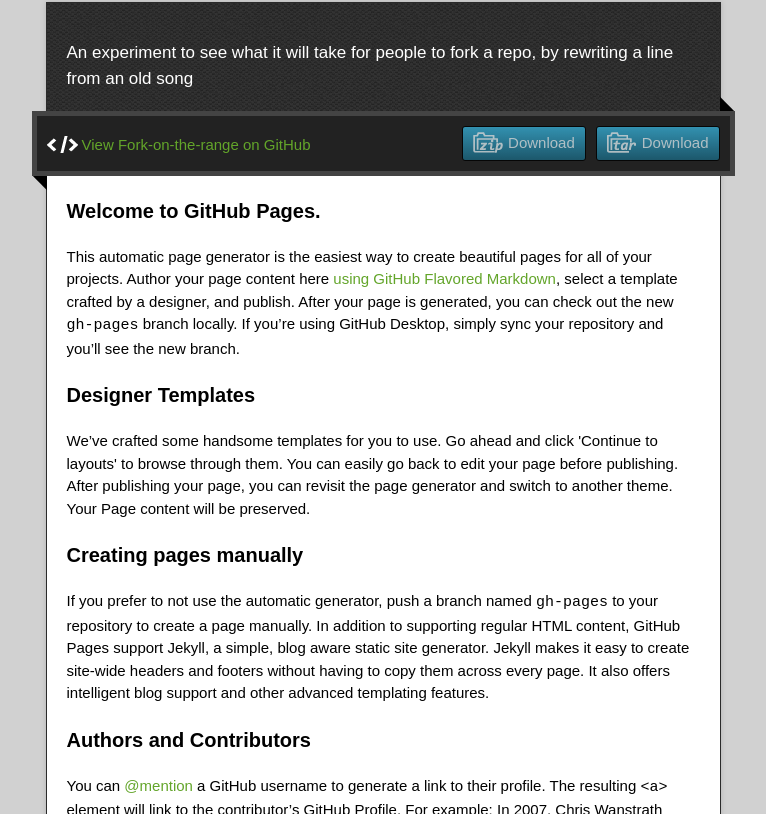
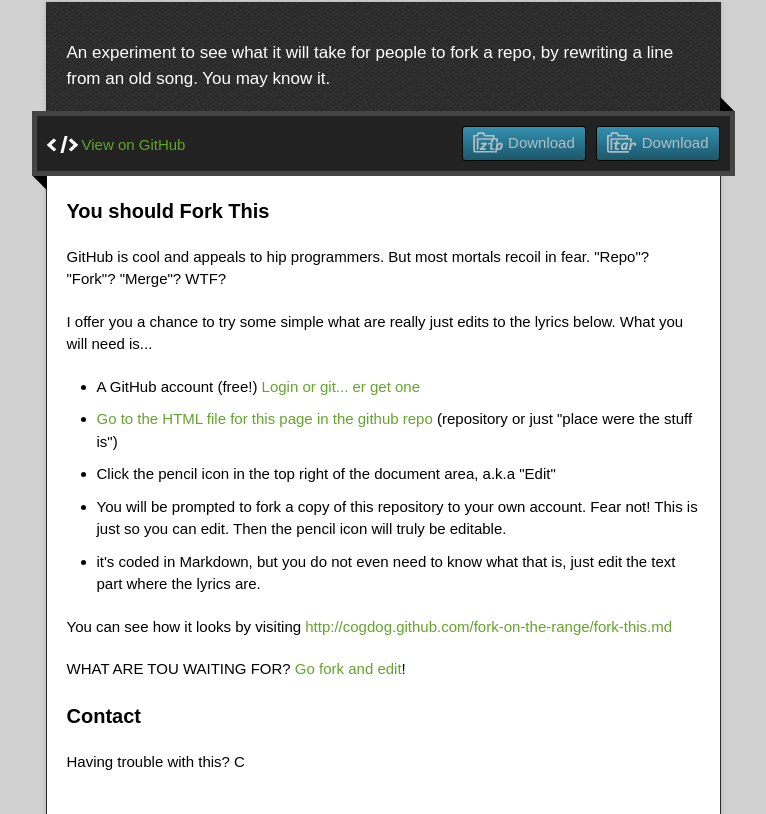
Before and after one commit to cogdog/fork-on-the-range, a plain HTML site: page index.html in a window 1280 px wide. Shown: the part 128-942 px from the top of the page, without its empty margins (257-1023 px from the left). Drawn offline with nearby package versions, Linux system fonts and the light colour scheme.

Commit message:
Set up pages 'n stuff

```diff
--- a/index.html
+++ b/index.html
@@ -11,7 +11,7 @@
   <script type="text/javascript" src="https://ajax.googleapis.com/ajax/libs/jquery/1.7.1/jquery.min.js"></script>
   <script type="text/javascript" src="javascripts/script.js"></script>
 
-  <title>Fork-on-the-range</title>
+  <title>Fork On The Range</title>
   <meta name="description" content="An experiment to see what it will take for people to fork a repo, by rewriting a line from an old song">
 
   <meta name="viewport" content="width=device-width,initial-scale=1">
@@ -22,50 +22,50 @@
 
   <div class="wrapper">
     <header>
-      <h1 class="title">Fork-on-the-range</h1>
+      <h1 class="title">Fork On The Range</h1>
     </header>
     <div id="container">
-      <p class="tagline">An experiment to see what it will take for people to fork a repo, by rewriting a line from an old song</p>
+      <p class="tagline">An experiment to see what it will take for people to fork a repo, by rewriting a line from an old song. You may know it.</p>
+
       <div id="main" role="main">
         <div class="download-bar">
         <div class="inner">
           <a href="https://github.com/cogdog/fork-on-the-range/tarball/master" class="download-button tar"><span>Download</span></a>
           <a href="https://github.com/cogdog/fork-on-the-range/zipball/master" class="download-button zip"><span>Download</span></a>
-          <a href="https://github.com/cogdog/fork-on-the-range" class="code">View Fork-on-the-range on GitHub</a>
+          <a href="https://github.com/cogdog/fork-on-the-range" class="code">View on GitHub</a>
         </div>
         <span class="blc"></span><span class="trc"></span>
         </div>
         <article class="markdown-body">
           <h3>
-<a id="welcome-to-github-pages" class="anchor" href="#welcome-to-github-pages" aria-hidden="true"><span aria-hidden="true" class="octicon octicon-link"></span></a>Welcome to GitHub Pages.</h3>
+<a id="welcome-to-github-pages" class="anchor" href="#welcome-to-github-pages" aria-hidden="true"><span aria-hidden="true" class="octicon octicon-link"></span></a>You should Fork This</h3>
 
-<p>This automatic page generator is the easiest way to create beautiful pages for all of your projects. Author your page content here <a href="https://guides.github.com/features/mastering-markdown/">using GitHub Flavored Markdown</a>, select a template crafted by a designer, and publish. After your page is generated, you can check out the new <code>gh-pages</code> branch locally. If you’re using GitHub Desktop, simply sync your repository and you’ll see the new branch.</p>
+<p>GitHub is cool and appeals to hip programmers. But most mortals recoil in fear. "Repo"? "Fork"? "Merge"? WTF?</p>
+
+<p>I offer you a chance to try some simple what are really just edits to the lyrics below. What you will need is...</p>
+
+<ul>
+<li>A GitHub account (free!) <a href="https://github.com/">Login or git... er get one</a></li>
+<li><a href="https://github.com/cogdog/fork-on-the-range/blob/gh-pages/fork-this.md">Go to the HTML file for this page in the github repo</a> (repository or just "place were the stuff is")</li>
+<li>Click the pencil icon in the top right of the document area, a.k.a "Edit"</li>
+<li>You will be prompted to fork a copy of this repository to your own account. Fear not! This is just so you can edit. Then the pencil icon will truly be editable. </li>
+<li>it's coded in Markdown, but you do not even need to know what that is, just edit the text part where the lyrics are.</li>
+</ul>
+
+<p>You can see how it looks by visiting <a href="http://cogdog.github.com/fork-on-the-range/fork-this.md">http://cogdog.github.com/fork-on-the-range/fork-this.md</a></p>
+
+<p>WHAT ARE TOU WAITING FOR? <a href="https://github.com/cogdog/fork-on-the-range/blob/gh-pages/fork-this.md">Go fork and edit</a>!</p>
 
 <h3>
-<a id="designer-templates" class="anchor" href="#designer-templates" aria-hidden="true"><span aria-hidden="true" class="octicon octicon-link"></span></a>Designer Templates</h3>
+<a id="support-or-contact" class="anchor" href="#support-or-contact" aria-hidden="true"><span aria-hidden="true" class="octicon octicon-link"></span></a>Contact</h3>
 
-<p>We’ve crafted some handsome templates for you to use. Go ahead and click 'Continue to layouts' to browse through them. You can easily go back to edit your page before publishing. After publishing your page, you can revisit the page generator and switch to another theme. Your Page content will be preserved.</p>
-
-<h3>
-<a id="creating-pages-manually" class="anchor" href="#creating-pages-manually" aria-hidden="true"><span aria-hidden="true" class="octicon octicon-link"></span></a>Creating pages manually</h3>
-
-<p>If you prefer to not use the automatic generator, push a branch named <code>gh-pages</code> to your repository to create a page manually. In addition to supporting regular HTML content, GitHub Pages support Jekyll, a simple, blog aware static site generator. Jekyll makes it easy to create site-wide headers and footers without having to copy them across every page. It also offers intelligent blog support and other advanced templating features.</p>
-
-<h3>
-<a id="authors-and-contributors" class="anchor" href="#authors-and-contributors" aria-hidden="true"><span aria-hidden="true" class="octicon octicon-link"></span></a>Authors and Contributors</h3>
-
-<p>You can <a href="https://help.github.com/articles/basic-writing-and-formatting-syntax/#mentioning-users-and-teams" class="user-mention">@mention</a> a GitHub username to generate a link to their profile. The resulting <code>&lt;a&gt;</code> element will link to the contributor’s GitHub Profile. For example: In 2007, Chris Wanstrath (<a href="https://github.com/defunkt" class="user-mention">@defunkt</a>), PJ Hyett (<a href="https://github.com/pjhyett" class="user-mention">@pjhyett</a>), and Tom Preston-Werner (<a href="https://github.com/mojombo" class="user-mention">@mojombo</a>) founded GitHub.</p>
-
-<h3>
-<a id="support-or-contact" class="anchor" href="#support-or-contact" aria-hidden="true"><span aria-hidden="true" class="octicon octicon-link"></span></a>Support or Contact</h3>
-
-<p>Having trouble with Pages? Check out our <a href="https://help.github.com/pages">documentation</a> or <a href="https://github.com/contact">contact support</a> and we’ll help you sort it out.</p>
+<p>Having trouble with this? C</p>
         </article>
       </div>
     </div>
     <footer>
       <div class="owner">
-      <p><a href="https://github.com/cogdog" class="avatar"><img src="https://avatars0.githubusercontent.com/u/463038?v=3&amp;s=60" width="48" height="48"></a> <a href="https://github.com/cogdog">cogdog</a> maintains <a href="https://github.com/cogdog/fork-on-the-range">Fork-on-the-range</a></p>
+      <p><a href="https://github.com/cogdog" class="avatar"><img src="https://avatars0.githubusercontent.com/u/463038?v=3&amp;s=60" width="48" height="48"></a> <a href="https://github.com/cogdog">cogdog</a> spawned <a href="https://github.com/cogdog/fork-on-the-range">Fork on the Range</a> Blame him.</p>
 
 
       </div>
```
Also changed, not shown: images/ranch.jpg (added), 2 other files.
